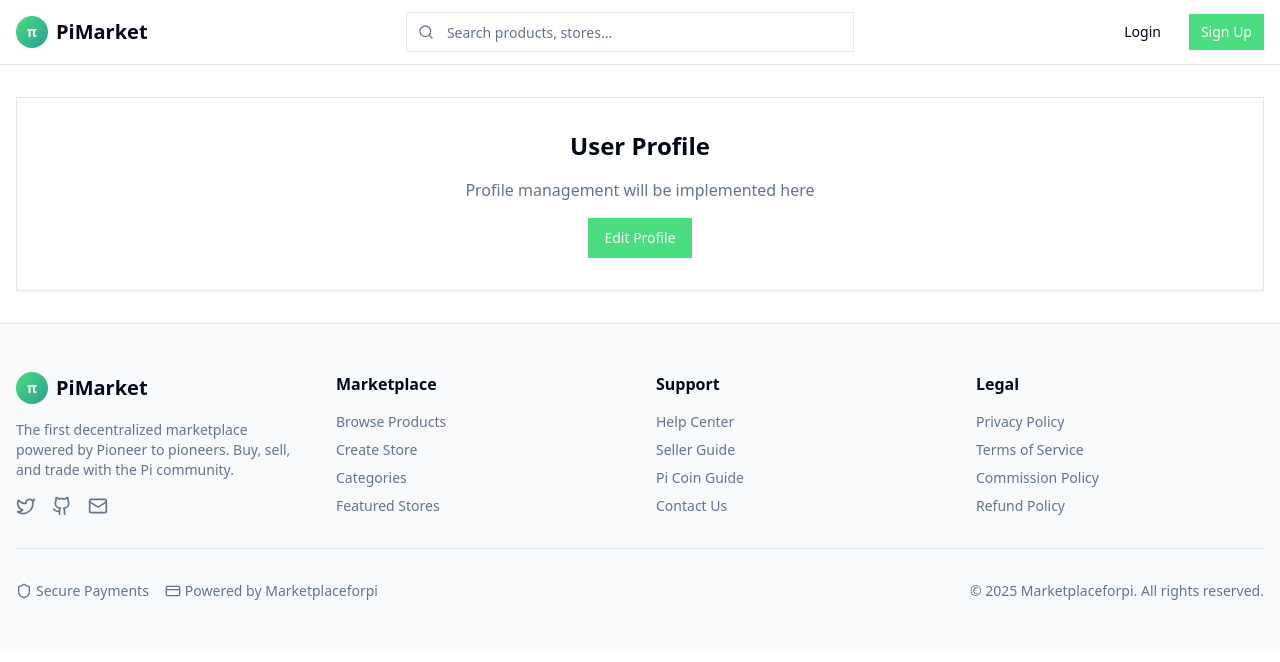
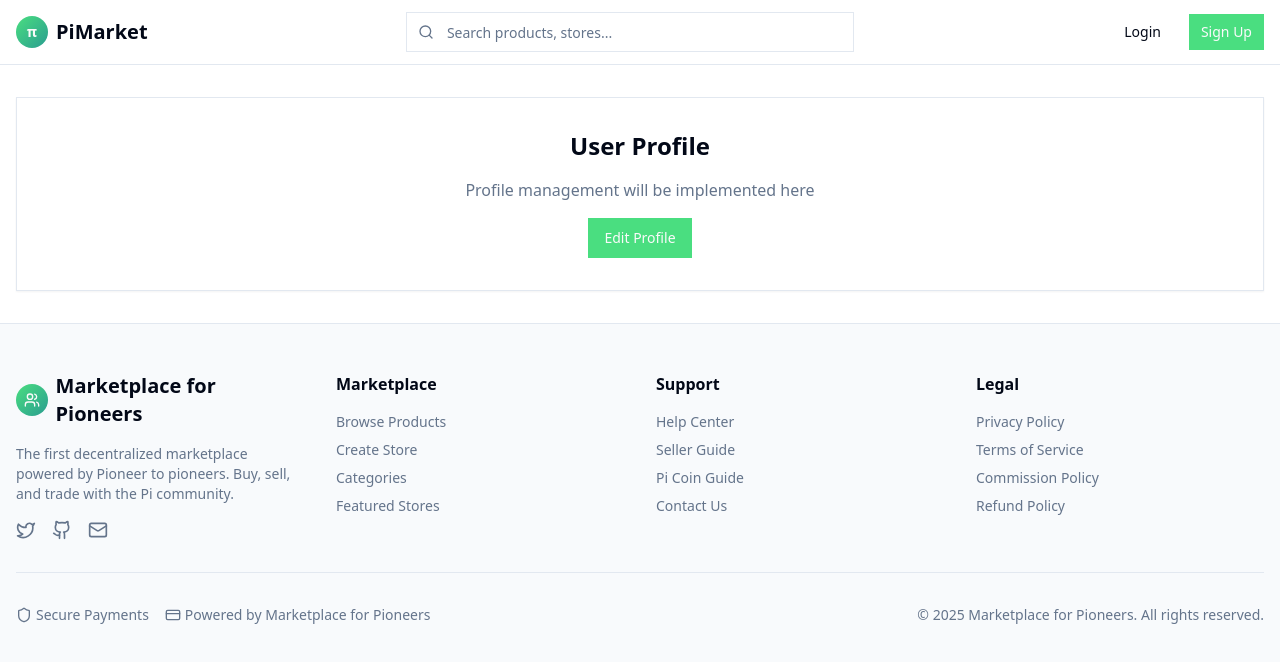
Before and after one commit to geotip2/marketplace-for-pi-, a React (Vite) app: page /profile in a window 1280 px wide. Shown: the top 662 px of the page. Built offline with nearby package versions, Linux system fonts and the light colour scheme.

Commit message:
Update Footer.tsx

```diff
--- a/src/components/layout/Footer.tsx
+++ b/src/components/layout/Footer.tsx
@@ -1,5 +1,5 @@
 import { Link } from 'react-router-dom';
-import { Github, Twitter, Mail, Shield, CreditCard } from 'lucide-react';
+import { Github, Twitter, Mail, Shield, CreditCard, Users } from 'lucide-react';
 
 const Footer = () => {
   return (
@@ -10,9 +10,9 @@ const Footer = () => {
           <div className="space-y-4">
             <div className="flex items-center space-x-2">
               <div className="w-8 h-8 rounded-full gradient-primary flex items-center justify-center">
-                <span className="text-primary-foreground font-bold text-sm">π</span>
+                <Users className="w-4 h-4 text-primary-foreground" />
               </div>
-              <span className="text-xl font-bold text-foreground">PiMarket</span>
+              <span className="text-xl font-bold text-foreground">Marketplace for Pioneers</span>
             </div>
             <p className="text-muted-foreground text-sm">
               The first decentralized marketplace powered by Pioneer to pioneers. Buy, sell, and trade with the Pi community.
@@ -122,11 +122,11 @@ const Footer = () => {
               </div>
               <div className="flex items-center space-x-1">
                 <CreditCard className="w-4 h-4" />
-                <span>Powered by Marketplaceforpi</span>
+                <span>Powered by Marketplace for Pioneers</span>
               </div>
             </div>
             <p className="text-sm text-muted-foreground">
-              © 2025 Marketplaceforpi. All rights reserved.
+              © 2025 Marketplace for Pioneers. All rights reserved.
             </p>
           </div>
         </div>
```
